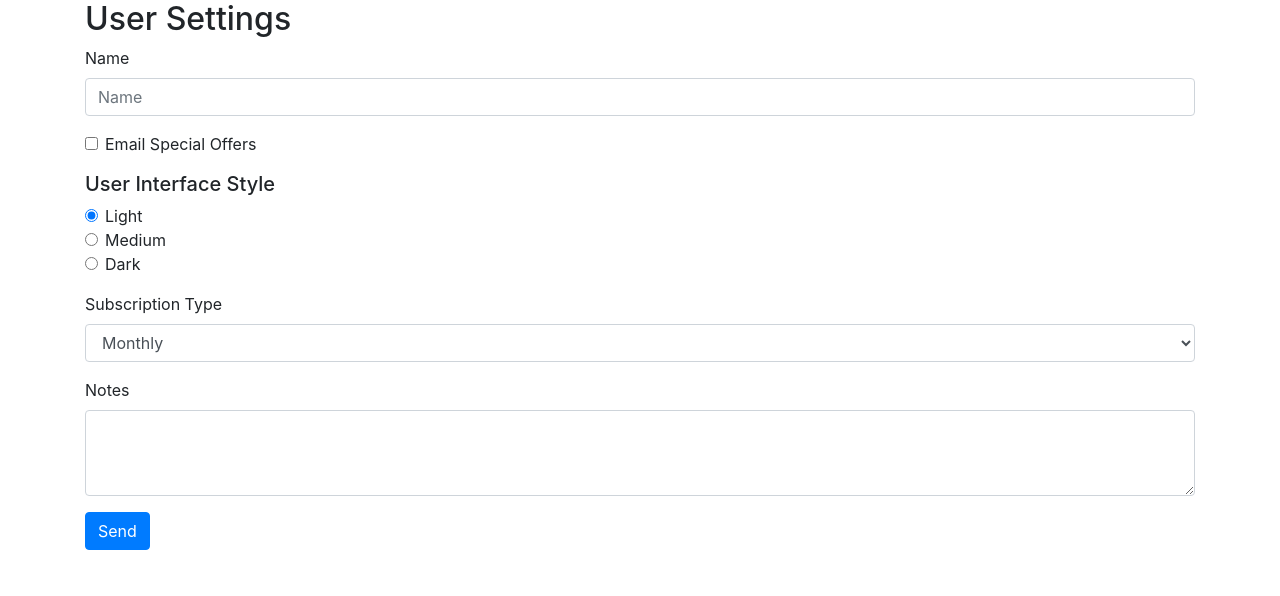
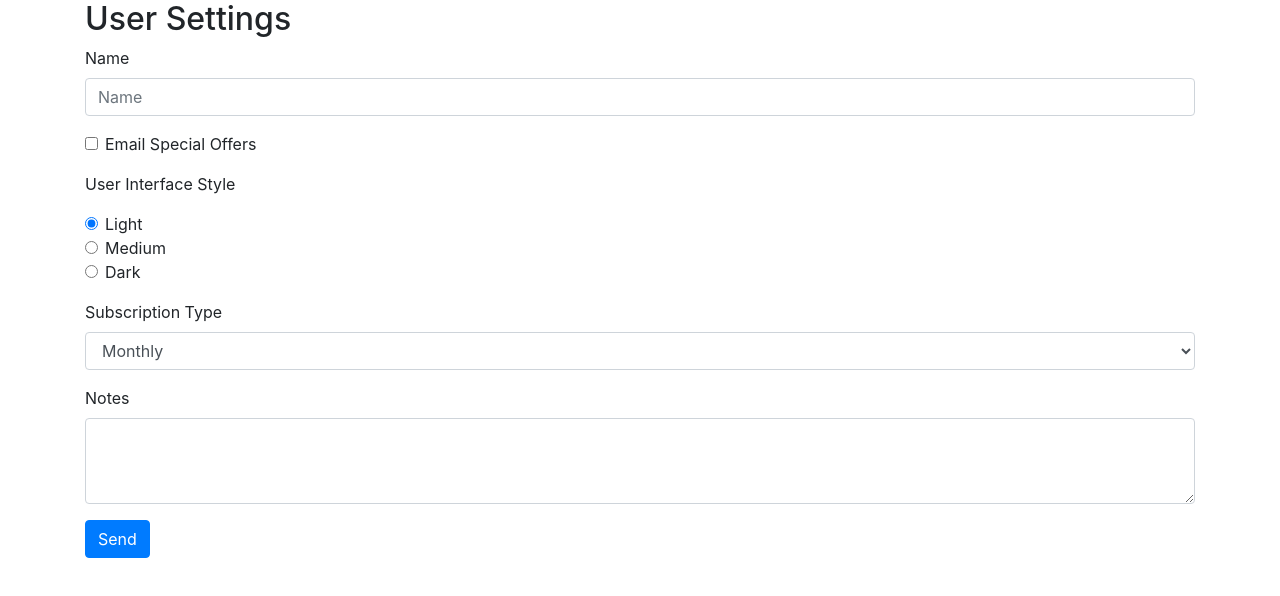
Before and after one commit to mallsjr/angular-forms, an Angular app: page / in a window 1280 px wide. Shown: the top 596 px of the page. Built offline with nearby package versions, Linux system fonts and the light colour scheme.

Commit message:
update header to paragraph tag

```diff
--- a/src/app/user-settings-form/user-settings-form.component.html
+++ b/src/app/user-settings-form/user-settings-form.component.html
@@ -13,7 +13,7 @@
       </label>
     </div>
 
-    <h5>User Interface Style</h5>
+    <p>User Interface Style</p>
     <div class="form-group">
       <div class="form-check">
         <input
```
